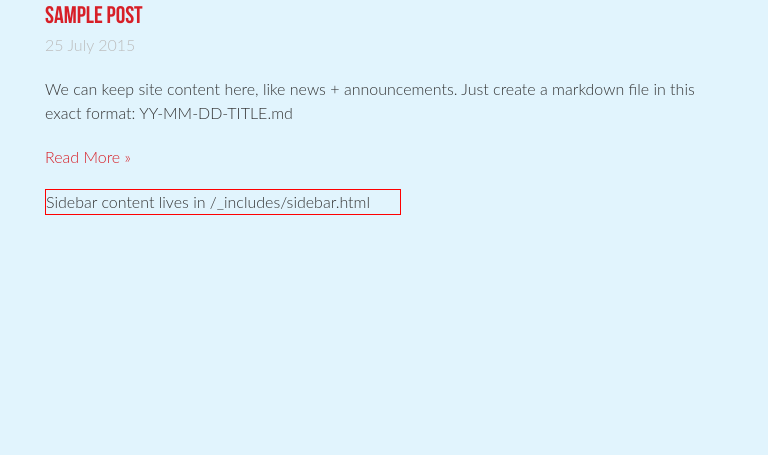
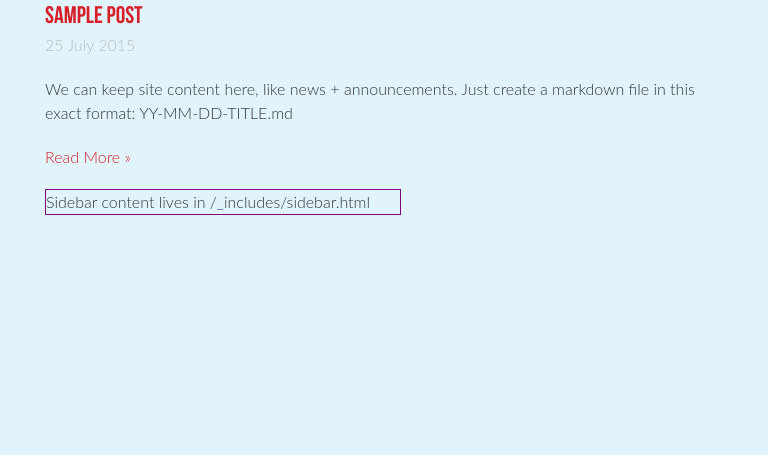
Before and after one commit to TowCenter/YouAreHere, a PHP site: page /_site/index.html in a window 768 px wide. Shown: the part 216-671 px from the top of the page. Run offline with PHP 8.4, Linux system fonts and the light colour scheme; some libraries are stand-ins or nearby versions.

Commit message:
Update style.css

```diff
--- a/assets/themes/bootstrap-3/css/style.css
+++ b/assets/themes/bootstrap-3/css/style.css
@@ -410,12 +410,13 @@ header h1 {
 /* Smaller than standard 960 (devices and browsers) (max-width: 959px) */
 @media only screen and (max-width: 1200px) {
  .sidebar {
-    max-width: 325px;
+    min-width: 200px;
     padding: 0 30px 0 0;
     border:1px solid red;
   }
   .content{
      max-width: none;
+     min-width:400px;
   }
   .row{
      max-width:none;
@@ -427,6 +428,7 @@ header h1 {
   .sidebar {
     max-width: none;
     padding: 0 30px 0 0;
+    border:1px solid purple;
   }
   .sidebar div {
     display: inline-block;
```
